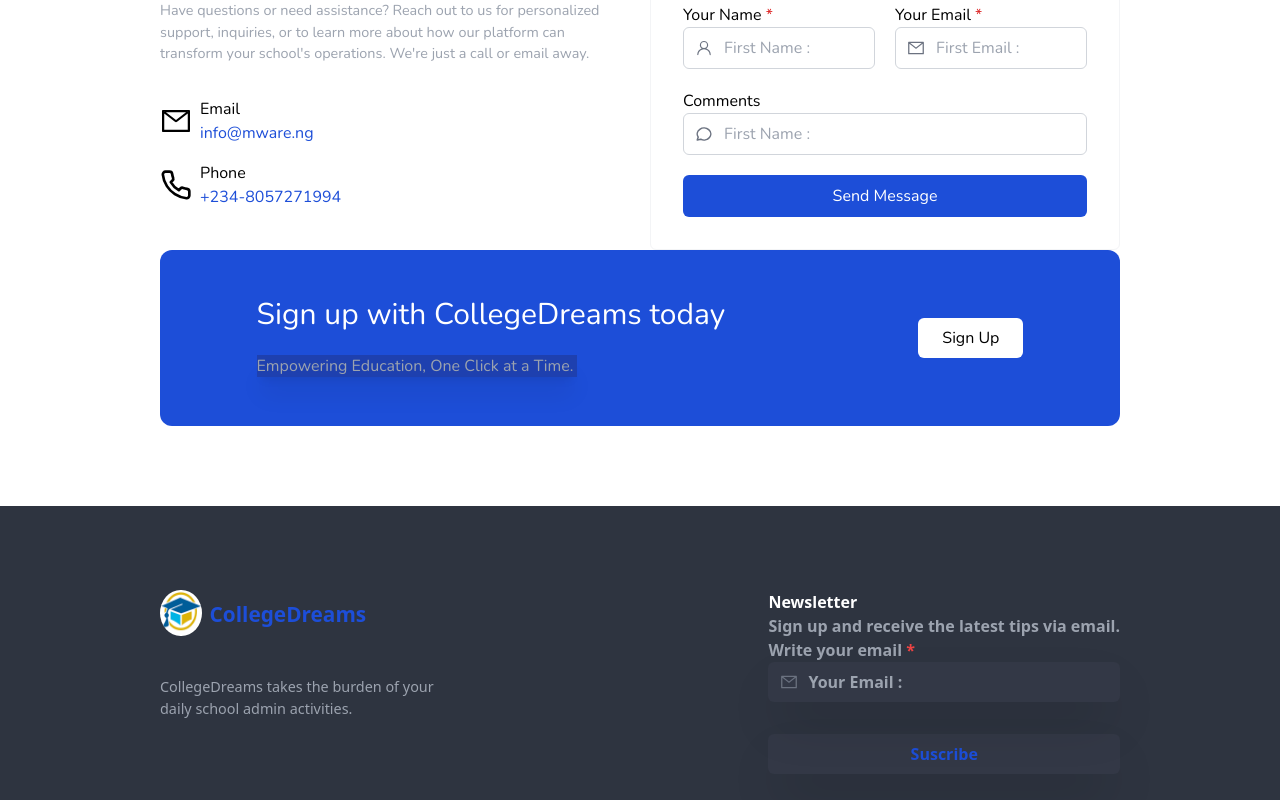
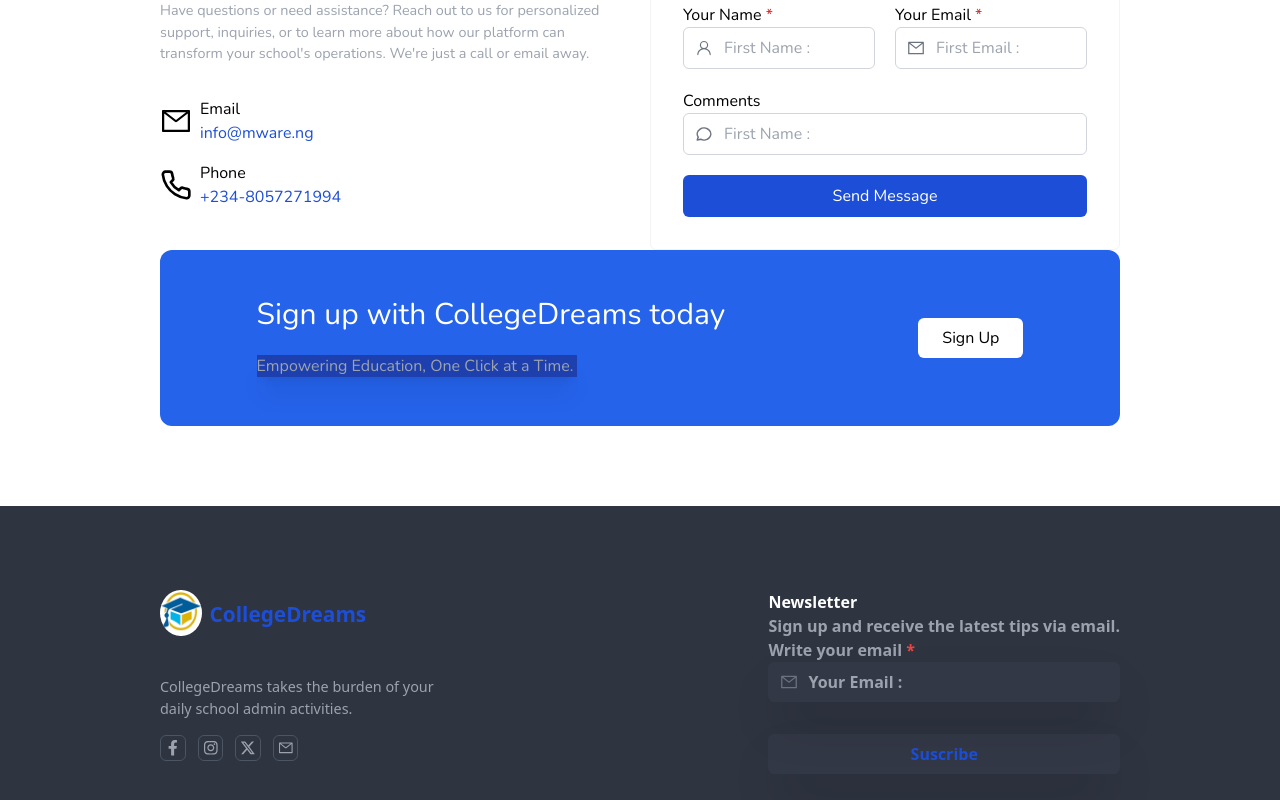
Before and after one commit to Ikujebi/mWare.CollegeDreams, a React (Vite) app: page / in a window 1280 px wide. Shown: the part 2914-3714 px from the top of the page. Built offline with nearby package versions, Linux system fonts and the light colour scheme; a web font is replaced by a local one.

Commit message:
arrow to top

```diff
--- a/src/page/Home/Contact.tsx
+++ b/src/page/Home/Contact.tsx
@@ -105,7 +105,7 @@
 </div>
         </section>
         </main>
-        <footer className='bg-customBlue flex justify-around items-center h-[11rem] rounded-xl'>
+        <footer className='bg-blue-600 flex justify-around items-center h-[11rem] rounded-xl'>
           <div>
 <h2 className='text-white text-3xl mb-[1.3rem]'>Sign up with CollegeDreams today</h2>
 <span className=' text-gray-400 bg-blue-800 shadow-xl pr-1 '>Empowering Education, One Click at a Time.</span>
--- a/src/page/Home/Footer.tsx
+++ b/src/page/Home/Footer.tsx
@@ -1,10 +1,15 @@
 import logo from '../../assets/images/logo.png'
 import { FC } from 'react';
 import { AiOutlineMail } from "react-icons/ai";
+import { FaFacebookF } from "react-icons/fa";
+import { FaInstagram } from "react-icons/fa";
+import { FaXTwitter } from "react-icons/fa6";
 
 
 
 const Footer: FC  = () => {
+
+  const icon=[FaFacebookF,FaInstagram,FaXTwitter,AiOutlineMail]
   return (
     <div className='w-screen flex justify-center transition-all duration-300  bg-[#2E3440] h-[22rem] items-center'>
       <div className='w-[60rem] flex justify-between my-[1rem] '>
@@ -15,6 +20,11 @@
         </article>
         <article>
             <p className='text-gray-400 text-[.9rem]'>CollegeDreams takes the burden of your daily school admin activities.</p>
+        </article>
+        <article className='flex mt-4 gap-3'>
+        {icon.map((Icon,i) =>(
+          <Icon key={i} className='text-[1.6rem] text-gray-400 border border-gray-600 rounded-md p-1'/>
+        ))}
         </article>
         </section>
         <div className=' text-gray-400 gap-[.7rem] font-semibold'>
--- a/src/page/Home/Home.tsx
+++ b/src/page/Home/Home.tsx
@@ -6,22 +6,41 @@
 import Testimonials from './Testimonials';
 import Contact from './Contact';
 import Footer from './Footer';
+import { FaArrowUp } from "react-icons/fa";
+import { FaArrowDown } from "react-icons/fa";
+
+
 const Home: FC = () => {
   const [isScrolled, setIsScrolled] = useState<boolean>(false);
+
 
   const handleScroll = () => {
     if (window.scrollY > 0) {
       setIsScrolled(true);
+
     } else {
       setIsScrolled(false);
     }
   };
 
+  const scrollToNextSection = () => {
+    window.scrollTo({ top: window.innerHeight, behavior: 'smooth' });
+  };
+
+
+
+  const scrollToTop = () => {
+    window.scrollTo({ top: 0, behavior: 'smooth' });
+  };
+
   useEffect(() => {
     window.addEventListener('scroll', handleScroll);
 
+
+    // Cleanup listeners
     return () => {
       window.removeEventListener('scroll', handleScroll);
+
     };
   }, []);
 
@@ -69,6 +88,16 @@
       <section className=' '>
         <Footer />
       </section>
+
+      {isScrolled && (
+        <button
+          onClick={isScrolled ? scrollToTop : scrollToNextSection}
+          className="fixed bottom-8 right-8 bg-customBlue text-white p-3 rounded-lg shadow-lg hover:bg-blue-600 transition"
+          aria-label={isScrolled ? "Scroll to Top" : "Scroll Down"}
+        >
+          {isScrolled ? <FaArrowUp /> : <FaArrowDown />}
+        </button>
+      )}
     </div>
   );
 }
```
